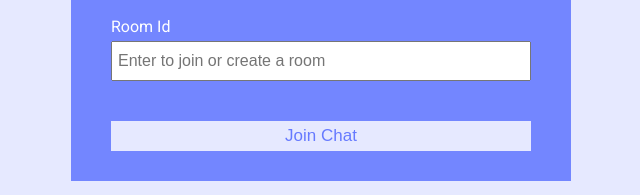
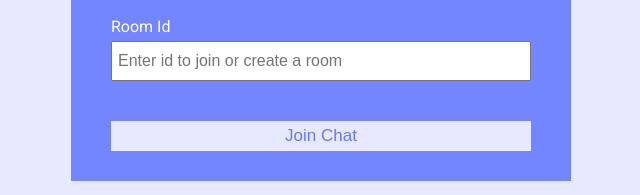
Before and after one commit to anonboy96/AnonChat, a website: page public/index.html in a window 1280 px wide. Shown: the part 295-490 px from the top of the page, 319-959 px from the left. Drawn offline with Linux system fonts and the light colour scheme.

Commit message:
Update index.html

```diff
--- a/public/index.html
+++ b/public/index.html
@@ -36,7 +36,7 @@
 							type="text"
 							name="room"
 							id="room"
-							placeholder="Enter to join or create a room"
+							placeholder="Enter id to join or create a room"
 							required
 						/>
 					</div>
```
